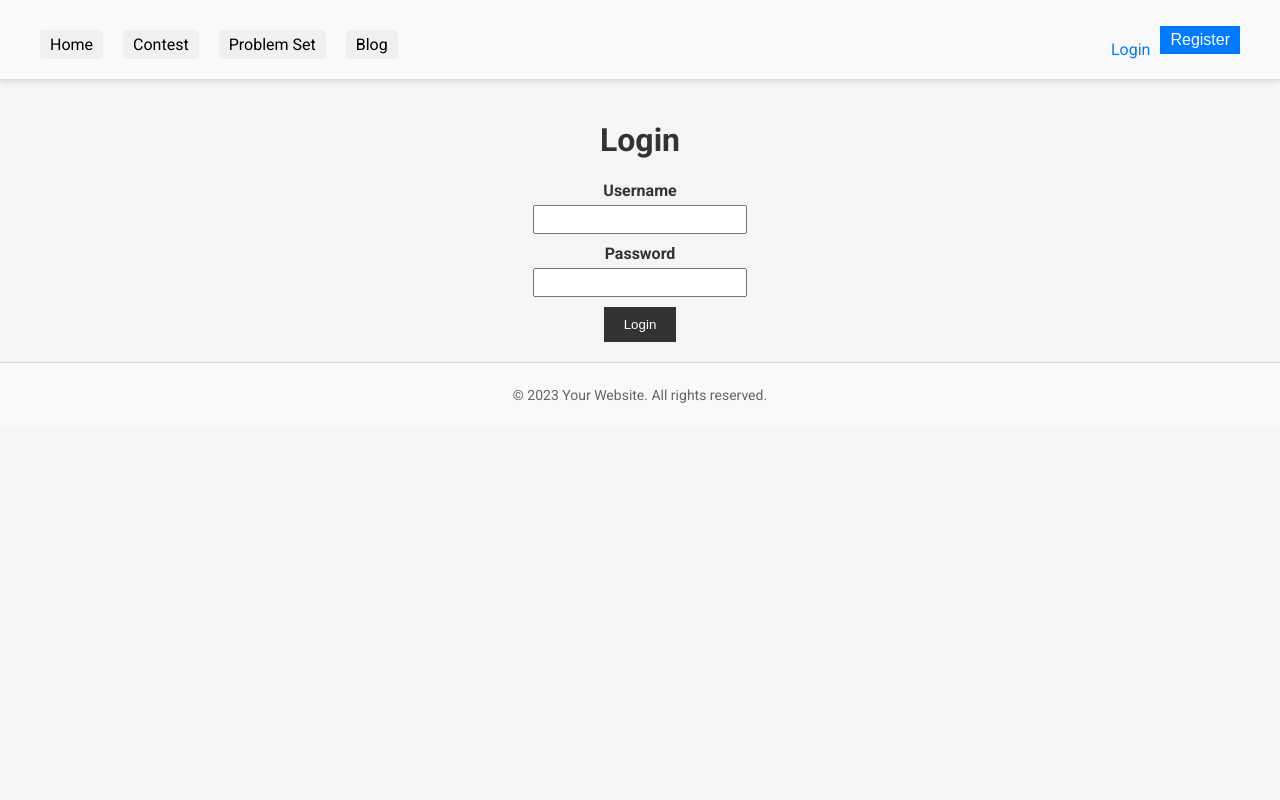
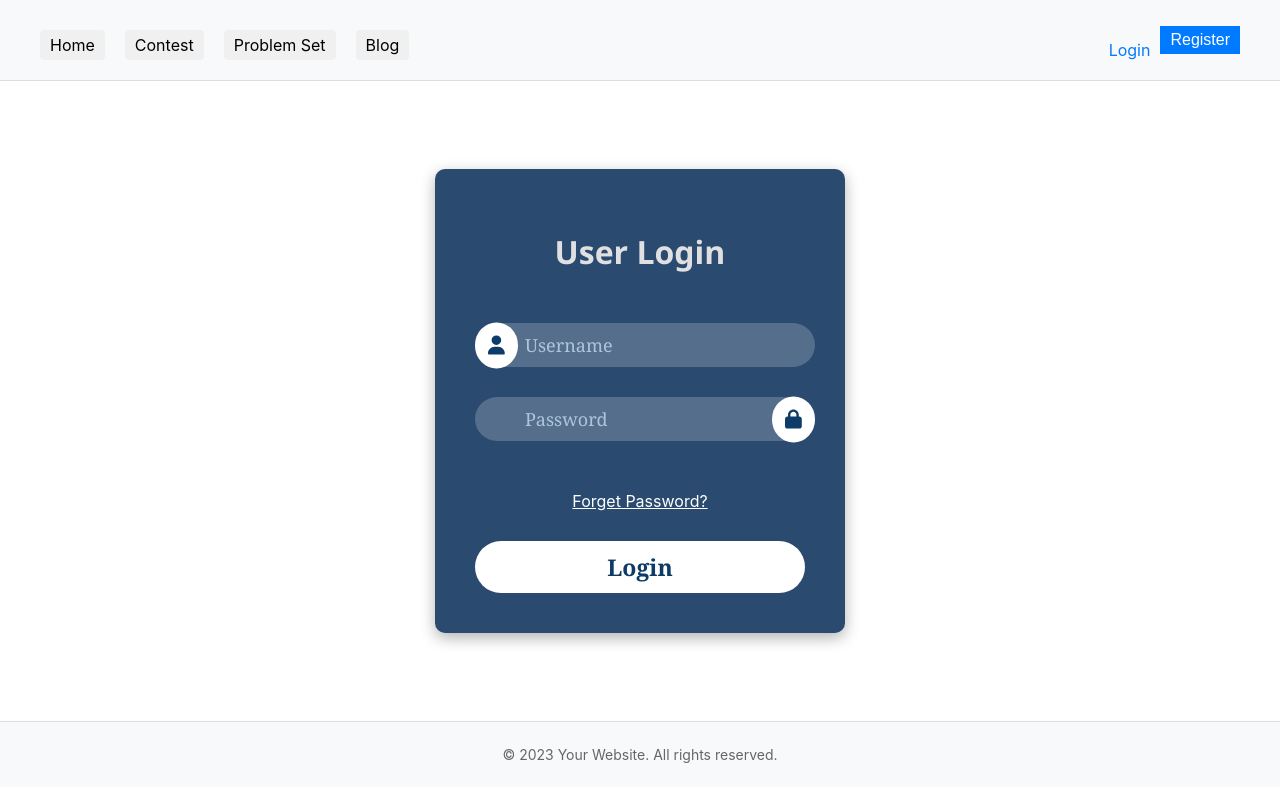
Before and after one commit to UmmeKulsumTumpa/SPL_02, a React (Create React App) app in the folder demo_project/frontend/: page /login in a window 1280 px wide. Built offline with nearby package versions, Linux system fonts and the light colour scheme.

Commit message:
beautified the login and registration page

```diff
--- a/demo_project/frontend/src/components/LoginPage.js
+++ b/demo_project/frontend/src/components/LoginPage.js
@@ -2,6 +2,9 @@ import React, { useState, useContext } from 'react';
 import axios from 'axios';
 import '../styles/LoginPage.css';
 import { AuthContext } from './AuthContext';
+import { FontAwesomeIcon } from '@fortawesome/react-fontawesome';
+import { faUser, faLock } from '@fortawesome/free-solid-svg-icons';
+import { forgetPassword } from '../utils/forgetPasswordHandle';
 
 function LoginPage() {
     const [username, setUsername] = useState('');
@@ -29,30 +32,31 @@ function LoginPage() {
 
     return (
         <div className="login-container">
-            <h1>Login</h1>
-            {error && <p className="error-message">{error}</p>}
             <form onSubmit={handleLogin} className="login-form">
-                <div>
-                    <label htmlFor="username">Username</label>
+                <h1 className="login-title">User Login</h1>
+                {error && <p className="error-message">{error}</p>}
+                <div className="input-container">
+                    <FontAwesomeIcon icon={faUser} className="icon user-icon" />
                     <input
                         type="text"
-                        id="username"
+                        placeholder="Username"
                         value={username}
                         onChange={(e) => setUsername(e.target.value)}
                     />
                 </div>
-                <div>
-                    <label htmlFor="password">Password</label>
+                <div className="input-container">
                     <input
                         type="password"
-                        id="password"
+                        placeholder="Password"
                         value={password}
                         onChange={(e) => setPassword(e.target.value)}
                     />
+                    <FontAwesomeIcon icon={faLock} className="icon lock-icon" />
                 </div>
-                <button type="submit" className="login-button">
-                    Login
-                </button>
+                <div className="forget-password" onClick={forgetPassword}>
+                    Forget Password?
+                </div>
+                <button type="submit" className="login-button">Login</button>
             </form>
         </div>
     );
--- a/demo_project/frontend/src/components/RegisterPage.js
+++ b/demo_project/frontend/src/components/RegisterPage.js
@@ -1,20 +1,24 @@
 import React from 'react';
 import { Link } from 'react-router-dom';
+import { FontAwesomeIcon } from '@fortawesome/react-fontawesome';
+import { faUserTie, faUserGraduate } from '@fortawesome/free-solid-svg-icons';
 import '../styles/RegisterPage.css'; // Import the CSS file
 
 const RegisterPage = () => {
     return (
         <div className="registration-page">
-            <h2 className="registration-heading">Register as:</h2>
+            <h2 className="registration-heading">Select Your Role</h2>
             <div className="button-container">
                 <Link to="/register/admin" className="registration-link">
                     <button className="registration-button">
-                        <i className="fas fa-user-tie"></i> Admin
+                        <FontAwesomeIcon icon={faUserTie} className="icon" />
+                        Admin
                     </button>
                 </Link>
                 <Link to="/register/contestant" className="registration-link">
                     <button className="registration-button">
-                        <i className="fas fa-user-graduate"></i> Contestant
+                        <FontAwesomeIcon icon={faUserGraduate} className="icon" />
+                        Contestant
                     </button>
                 </Link>
             </div>
--- a/demo_project/frontend/src/styles/LoginPage.css
+++ b/demo_project/frontend/src/styles/LoginPage.css
@@ -1,40 +1,95 @@
 .login-container {
-    max-width: 400px;
-    margin: 0 auto;
-    padding: 20px;
-    text-align: center;
+	display: flex;
+	justify-content: center;
+	align-items: center;
+	height: 80vh;
+	background: white;
 }
 
 .login-form {
-    display: flex;
-    flex-direction: column;
-    align-items: center;
+	background: #2a4a6f; /* Slightly lighter color */
+	padding: 40px;
+	border-radius: 10px;
+	box-shadow: 0 5px 15px rgba(0, 0, 0, 0.3);
+	text-align: center;
+	width: 330px;
+	height: 60%;
 }
 
-  .login-form div {
-    margin-bottom: 10px;
+.login-title {
+	color: #e0e0e0; /* Lighter color for better visibility */
+	margin-bottom: 50px;
+	font-family: 'Segoe UI', Tahoma, Geneva, Verdana, sans-serif;
 }
 
-  .login-form label {
-    display: block;
-    font-weight: bold;
-    margin-bottom: 5px;
+.input-container {
+	position: relative;
+	margin-bottom: 30px;
 }
 
-  .login-form input {
-    padding: 5px;
-    width: 200px;
+.input-container input {
+	width: calc(100% - 60px); /* Adjust width to account for icon padding */
+	padding: 10px 20px 10px 50px; /* Adjust padding to make space for icons */
+	border: none;
+	border-radius: 30px;
+	background: rgba(255, 255, 255, 0.2);
+	color: #ffffff;
+	font-size: 18px;
+	outline: none;
+	font-family: Georgia, 'Times New Roman', Times, serif;
+}
+
+.input-container input::placeholder {
+	color: #b0c4de;
+}
+
+.icon {
+	position: absolute;
+	top: 50%;
+	transform: translateY(-50%);
+	background: #ffffff;
+	color: hsl(209, 77%, 23%);
+	padding: 13px;
+	border-radius: 50%;
+	font-size: 1.2em;
+}
+
+.user-icon {
+	left: 0px;
+}
+
+.lock-icon {
+	right: -10px; /* Move the lock icon to the rightmost corner */
+}
+
+.forget-password {
+	color: #ffffff;
+	cursor: pointer;
+	margin-top: 50px;
+	margin-bottom: 30px;
+	font-size: 16px;
+	text-decoration: underline;
 }
 
 .login-button {
-    padding: 10px 20px;
-    background-color: #333;
-    color: #fff;
+	width: 100%;
+	padding: 10px;
 	border: none;
+	border-radius: 30px;
+	background: #ffffff;
+	color: #0d3b66;
+	font-size: 23px;
 	cursor: pointer;
+	transition: background 0.3s;
+	font-weight: bolder;
+	font-family: Georgia, 'Times New Roman', Times, serif;
+}
+
+.login-button:hover {
+	background: #b0c4de;
 }
 
 .error-message {
-    color: red;
-    margin-bottom: 10px;
+	color: #ff6b6b; /* Beautiful color for error message */
+	margin-bottom: 20px;
 }
--- a/demo_project/frontend/src/styles/RegisterPage.css
+++ b/demo_project/frontend/src/styles/RegisterPage.css
@@ -1,69 +1,74 @@
 /* Import a font from Google Fonts */
 @import url('https://fonts.googleapis.com/css2?family=Roboto:wght@400;700&display=swap');
 
-/* Global styles */
-body {
-    font-family: 'Roboto', sans-serif;
-    background-color: #f5f5f5;
-    color: #333;
+/* Registration Page styles */
+.registration-page {
+    background-color: #2a4a6f;
+    border-radius: 10px;
+    box-shadow: 0 5px 15px rgba(0, 0, 0, 0.3);
+    padding: 30px;
+    text-align: center;
+    width: 100%;
+    max-width: 400px;
+    margin: auto;
+    margin-top: 5%;
+    margin-bottom: 5%;
+    display: flex;
+    flex-direction: column;
+    justify-content: center;
+    align-items: center;
+    height: 55vh; /* Adjusted height to fit content */
 }
 
-/* Registration Page styles */
-.registration-page {
+.registration-page .registration-heading {
+    font-size: 2rem;
+    font-weight: 700;
+    margin-bottom: 8rem;
+    color: #e0e0e0; /* Lighter color for better visibility */
+    font-family: 'Segoe UI', Tahoma, Geneva, Verdana, sans-serif;
+}
+
+.registration-page .button-container {
+    display: flex;
+    justify-content: space-around;
+    width: 100%;
+    margin-top: 2rem; /* Add margin to separate from heading */
+}
+
+.registration-page .registration-link {
+    text-decoration: none;
+}
+
+.registration-page .registration-button {
     display: flex;
     flex-direction: column;
     align-items: center;
     justify-content: center;
-    min-height: 70vh;
-    padding: 1rem;
-    width: 100%;
-    height: 100%;
-    max-width: 450px;
-    margin: 0 auto;
-    margin-top: 5%;
-    margin-bottom: 5%;
-    background-color: #f4f4f4;
-    border-radius: 10px;
-    box-shadow: 0 0 10px rgba(0, 0, 0, 0.1);
-    text-align: center;
-}
-
-.registration-heading {
-    font-size: 2rem;
-    font-weight: 700;
-    margin-bottom: 2rem;
-    text-align: center;
-}
-
-.button-container {
-    display: flex;
-    justify-content: center;
-    gap: 1rem;
-}
-
-.registration-link {
-    text-decoration: none;
-}
-
-.registration-button {
-    display: flex;
-    align-items: center;
-    justify-content: center;
-    padding: 1rem 2rem;
-    background-color: #007bff;
-    color: #fff;
+    padding: 20px;
+    background-color: #ffffff;
+    color: #0d3b66;
     border: none;
-    border-radius: 0.25rem;
+    border-radius: 30px;
     font-size: 1.2rem;
     font-weight: 700;
     cursor: pointer;
     transition: background-color 0.3s ease;
+    width: 150px;
+    height: 50px;
+    text-align: center; /* Ensure text is centered */
+    position: relative; /* To ensure text stays in place */
+    margin: 0 10px; /* Add margin to separate buttons */
 }
 
-.registration-button:hover {
-    background-color: #0056b3;
+.registration-page .registration-button:hover {
+    background-color: #b0c4de;
 }
 
-.registration-button i {
-    margin-right: 0.5rem;
+.registration-page .icon {
+    font-size: 2rem; /* Increase icon size */
+    margin-bottom: 10px; /* Space between icon and text */
+    position: absolute;
+    top: -4.5rem; /* Adjust this value as needed */
+    left: 50%;
+    transform: translateX(-50%);
 }
--- /dev/null
+++ b/demo_project/frontend/src/utils/forgetPasswordHandle.js
@@ -0,0 +1,5 @@
+export const forgetPassword = () => {
+    // Implement the logic for handling forgot password here
+    console.log("Forgot Password function called");
+    // You can add your axios request or any other logic here
+};
```
Also changed, not shown: demo_project/frontend/package.json (+6 -2 lines), 1 other file (tests, documents, lock files or other folders). Lines whose indentation alone changed are shown as unchanged.
